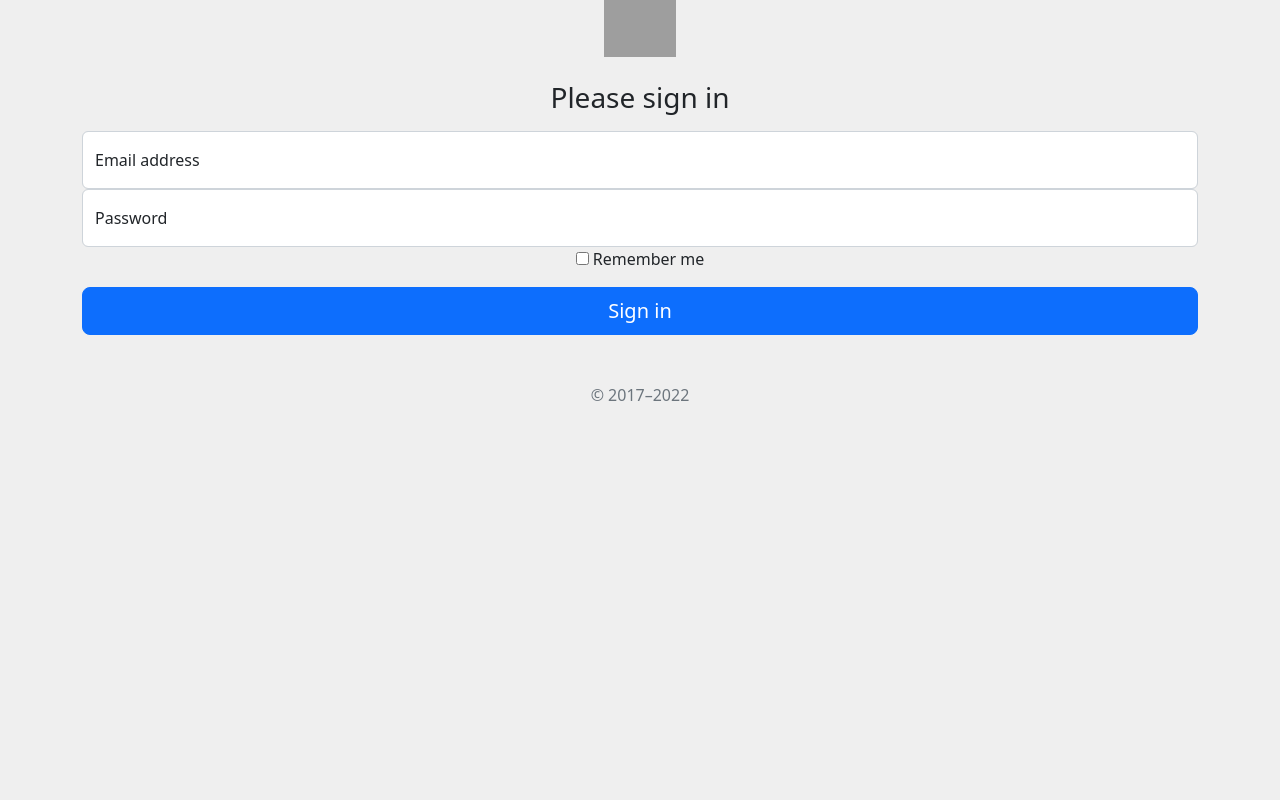
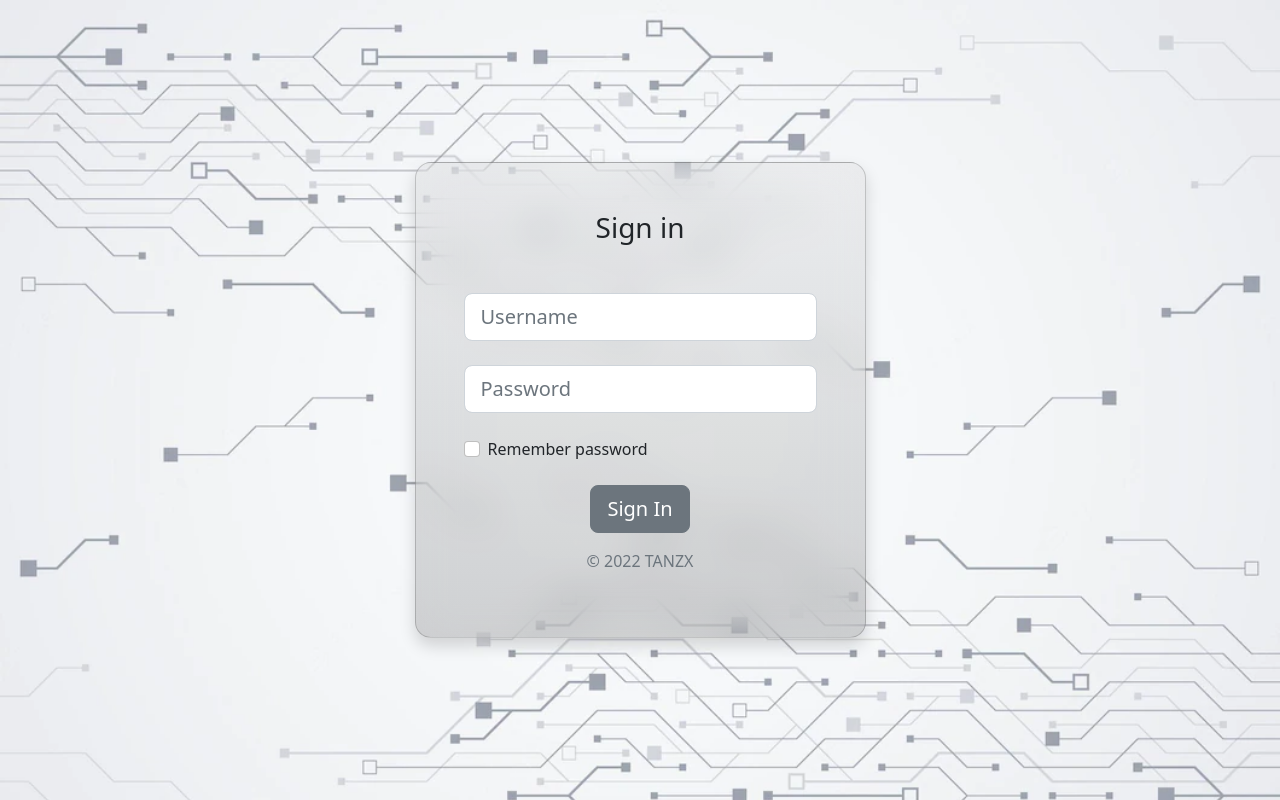
Before and after one commit to tanzhenxun/tanzhenxun.github.io, a PHP site: page /login.php in a window 1280 px wide. Run offline with PHP 8.4, Linux system fonts and the light colour scheme; some libraries are stand-ins or nearby versions; grey boxes are pictures that could not be loaded.

Commit message:
Add bg pic to login pg

```diff
--- a/project/css/index.css
+++ b/project/css/index.css
@@ -119,55 +119,16 @@ body {
     background-size: cover;
 }
 
-.bd-placeholder-img {
-    font-size: 1.125rem;
-    text-anchor: middle;
-    -webkit-user-select: none;
-    -moz-user-select: none;
-    user-select: none;
+.login-bg{
+    background-image: url('../images/login_bg.webp');
+    background-position: top;
+    background-repeat: no-repeat;
+    background-size: cover;
 }
 
-@media (min-width: 768px) {
-    .bd-placeholder-img-lg {
-        font-size: 3.5rem;
-    }
-}
-
-.b-example-divider {
-    height: 3rem;
-    background-color: rgba(0, 0, 0, .1);
-    border: solid rgba(0, 0, 0, .15);
-    border-width: 1px 0;
-    box-shadow: inset 0 .5em 1.5em rgba(0, 0, 0, .1), inset 0 .125em .5em rgba(0, 0, 0, .15);
-}
-
-.b-example-vr {
-    flex-shrink: 0;
-    width: 1.5rem;
-    height: 100vh;
-}
-
-.bi {
-    vertical-align: -.125em;
-    fill: currentColor;
-}
-
-.nav-scroller {
-    position: relative;
-    z-index: 2;
-    height: 2.75rem;
-    overflow-y: hidden;
-}
-
-.nav-scroller .nav {
-    display: flex;
-    flex-wrap: nowrap;
-    padding-bottom: 1rem;
-    margin-top: -1px;
-    overflow-x: auto;
-    text-align: center;
-    white-space: nowrap;
-    -webkit-overflow-scrolling: touch;
+.shadow{
+    background: linear-gradient(to bottom, rgba(196, 196, 196, 0.2),rgba(52, 52, 52, 0.2)) ;
+    backdrop-filter: blur(20px);
 }
 
 
--- a/project/login.php
+++ b/project/login.php
@@ -9,22 +9,6 @@
     <meta name="generator" content="Hugo 0.104.2">
     <title>Signin Template · Bootstrap v5.2</title>
 
-    <link rel="canonical" href="https://getbootstrap.com/docs/5.2/examples/sign-in/">
-
-
-
-
-
-    <link href="/docs/5.2/dist/css/bootstrap.min.css" rel="stylesheet" integrity="sha384-Zenh87qX5JnK2Jl0vWa8Ck2rdkQ2Bzep5IDxbcnCeuOxjzrPF/et3URy9Bv1WTRi" crossorigin="anonymous">
-
-    <!-- Favicons -->
-    <link rel="apple-touch-icon" href="/docs/5.2/assets/img/favicons/apple-touch-icon.png" sizes="180x180">
-    <link rel="icon" href="/docs/5.2/assets/img/favicons/favicon-32x32.png" sizes="32x32" type="image/png">
-    <link rel="icon" href="/docs/5.2/assets/img/favicons/favicon-16x16.png" sizes="16x16" type="image/png">
-    <link rel="manifest" href="/docs/5.2/assets/img/favicons/manifest.json">
-    <link rel="mask-icon" href="/docs/5.2/assets/img/favicons/safari-pinned-tab.svg" color="#712cf9">
-    <link rel="icon" href="/docs/5.2/assets/img/favicons/favicon.ico">
-    <meta name="theme-color" content="#712cf9">
     <script src="https://kit.fontawesome.com/f9f6f2f33c.js" crossorigin="anonymous"></script>
     <link href="https://cdn.jsdelivr.net/npm/bootstrap@5.2.2/dist/css/bootstrap.min.css" rel="stylesheet" integrity="sha384-Zenh87qX5JnK2Jl0vWa8Ck2rdkQ2Bzep5IDxbcnCeuOxjzrPF/et3URy9Bv1WTRi" crossorigin="anonymous">
     <link rel="stylesheet" href="css/index.css">
@@ -33,31 +17,40 @@
     <link href="css/index.css" rel="stylesheet">
 </head>
 
-<body class="text-center container">
+<body>
+    <section class="vh-100 login-bg">
+        <div class="container py-5 h-100">
+            <div class="row d-flex justify-content-center align-items-center h-100">
+                <div class="col-12 col-md-8 col-lg-6 col-xl-5">
+                    <div class="card shadow-2-strong shadow" style="border-radius: 1rem;">
+                        <div class="card-body p-5 text-center">
 
-    <main class="form-signin w-100 m-auto">
-        <form>
-            <img class="mb-4" src="/docs/5.2/assets/brand/bootstrap-logo.svg" alt="" width="72" height="57">
-            <h1 class="h3 mb-3 fw-normal">Please sign in</h1>
+                            <h3 class="mb-5">Sign in</h3>
 
-            <div class="form-floating">
-                <input type="email" class="form-control" id="floatingInput" placeholder="name@example.com">
-                <label for="floatingInput">Email address</label>
+                            <div class="form-outline mb-4">
+                                <input type="type" id="lgn_name" class="form-control form-control-lg" placeholder="Username"/>
+                            </div>
+
+                            <div class="form-outline mb-4">
+                                <input type="password" id="typePasswordX-2" class="form-control form-control-lg" placeholder="Password"/>
+                            </div>
+
+                            <!-- Checkbox -->
+                            <div class="form-check d-flex justify-content-start mb-4">
+                                <input class="form-check-input me-2" type="checkbox" value="" id="form1Example3" />
+                                <label class="form-check-label" for="form1Example3"> Remember password </label>
+                            </div>
+
+                            <button class="btn btn-secondary btn-lg btn-block" type="submit">Sign In</button>
+
+                            <p class="mt-3 mb-3 text-muted">&copy; 2022 TANZX</p>
+
+                        </div>
+                    </div>
+                </div>
             </div>
-            <div class="form-floating">
-                <input type="password" class="form-control" id="floatingPassword" placeholder="Password">
-                <label for="floatingPassword">Password</label>
-            </div>
-
-            <div class="checkbox mb-3">
-                <label>
-                    <input type="checkbox" value="remember-me"> Remember me
-                </label>
-            </div>
-            <button class="w-100 btn btn-lg btn-primary" type="submit">Sign in</button>
-            <p class="mt-5 mb-3 text-muted">&copy; 2017–2022</p>
-        </form>
-    </main>
+        </div>
+    </section>
 
 
     <script src="https://cdn.jsdelivr.net/npm/bootstrap@5.2.2/dist/js/bootstrap.bundle.min.js" integrity="sha384-OERcA2EqjJCMA+/3y+gxIOqMEjwtxJY7qPCqsdltbNJuaOe923+mo//f6V8Qbsw3" crossorigin="anonymous"></script>
```
Also changed, not shown: project/images/login_bg.webp (added).
